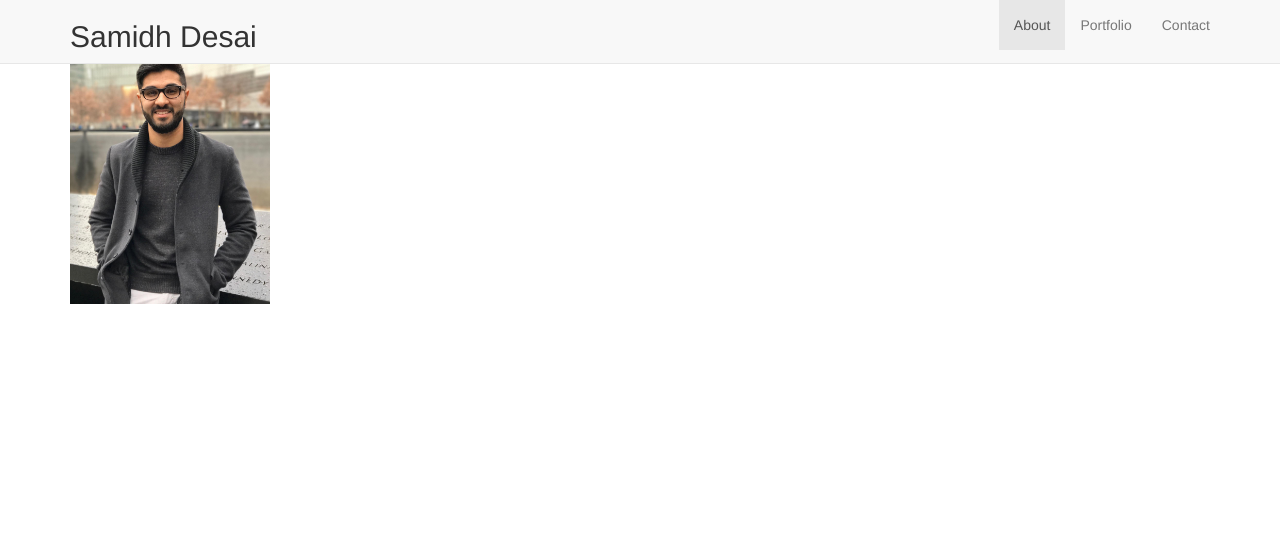
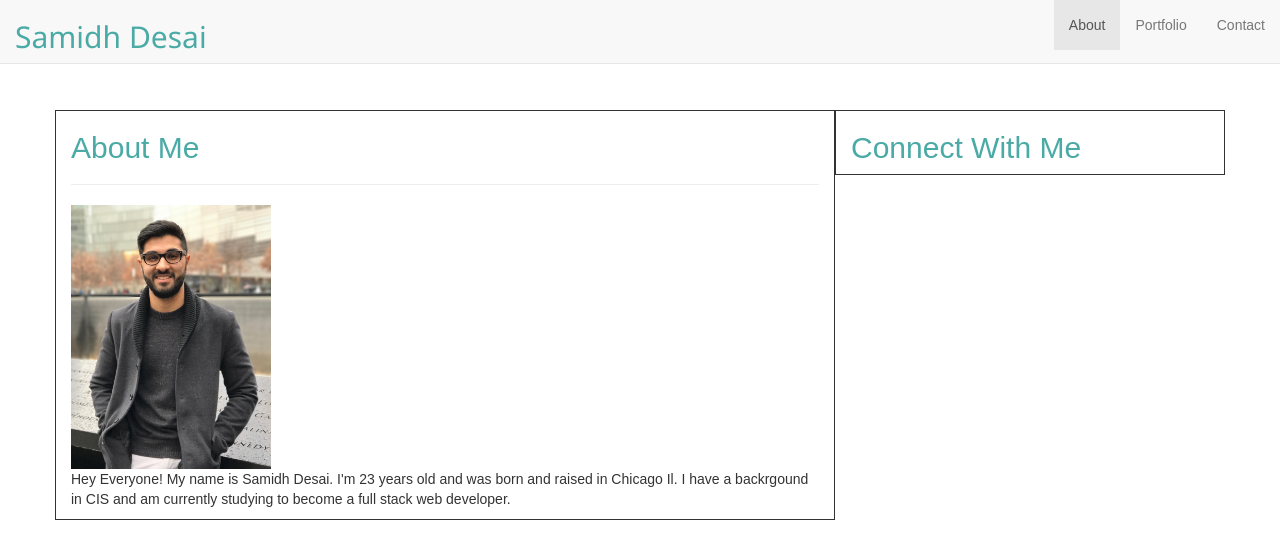
Before and after one commit to SamDesai333/Bootstrap-Basic-Portfolio, a plain HTML site: page index.html in a window 1280 px wide. Drawn offline with nearby package versions, Linux system fonts and the light colour scheme.

Commit message:
added second container to index and also added some css to it

```diff
--- a/assets/css/style.css
+++ b/assets/css/style.css
@@ -1,4 +1,44 @@
-.row {
+body {
+    margin: 0;
+    padding: 0;
+    font-family: Arial, Helvetica, sans-serif;
+}
 
+.navbar-header{
+    font-family: 'Segoe UI', Tahoma, Geneva, Verdana, sans-serif;
+    color: #4aaaa5;
 
 }
+
+.row {
+    margin-top: 70px;
+    float:left;
+}
+
+.col-xs-12{
+
+    border-style: solid;
+    border-width: thin;
+    border-top: 1px thin rgb(54, 54, 54);
+    border-bottom: 1px thin rgb(54, 54, 54);
+    border-right: 1px thin rgb(54, 54, 54);
+    border-left: 1px thin rgb(54, 54, 54);
+    float:left;
+
+}
+.col-xs-6{
+
+    margin:left;
+    border-style: solid;
+    border-width: thin;
+    border-top: 1px thin rgb(54, 54, 54);
+    border-bottom: 1px thin rgb(54, 54, 54);
+    border-right: 1px thin rgb(54, 54, 54);
+    border-left: 1px thin rgb(54, 54, 54);
+}
+h2{
+    color: #4aaaa5;
+}
+p{
+
+}
--- a/index.html
+++ b/index.html
@@ -5,9 +5,10 @@
     <link rel="stylesheet" href="https://maxcdn.bootstrapcdn.com/bootstrap/3.3.7/css/bootstrap.min.css" integrity="sha384-BVYiiSIFeK1dGmJRAkycuHAHRg32OmUcww7on3RYdg4Va+PmSTsz/K68vbdEjh4u" crossorigin="anonymous">
     <link rel="stylesheet" type="text/css" href="assets/css/style.css">
 </head>
+
 <body>
     <nav class="navbar navbar-default navbar-fixed-top">
-        <div class="container">
+        <div class="container-fluid">
             <div class="navbar-header">
                 <h2>Samidh Desai</h2>
             </div>
@@ -18,15 +19,25 @@
             </ul>
         </div>
     </nav>
+
     <br></br>
+
     <div class="container">
         <div class ="row">
             <div class="col-xs-12 col-md-8">
-                <img src="assets/images/MyPicture.jpg" alt="Thats Me" width=200 height=auto;>
+                <h2>About Me</h2>
+                <hr>
+                <img src="assets/images/MyPicture.jpg" alt="Thats Me" width=200 height=auto>
+                <p>Hey Everyone! My name is Samidh Desai. I'm 23 years old and was born and raised in Chicago Il. I have a backrgound
+                        in CIS and am currently studying to become a full stack web developer.</p>
             </div>
-            <div class="col-xs-6 col-md-4">.col-xs-6 .col-md-4</div>
+            <div class="col-xs-6 col-md-4">
+                <h2>Connect With Me</h2>
+            </div>
+
         </div>
     </div>
+
 </body>
 
 
```
Also changed, not shown: 2 other files.
